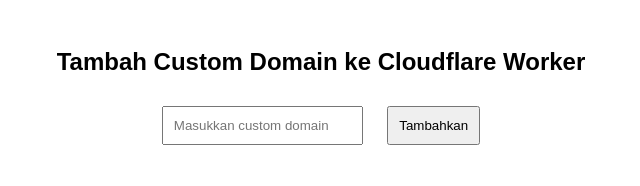
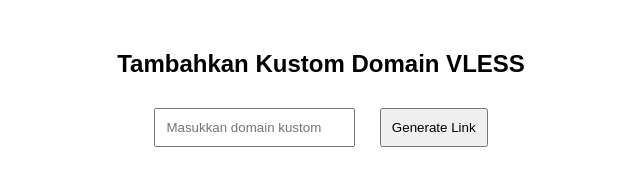
Before and after one commit to halluboys/payment, a plain HTML site: page index.html in a window 1280 px wide. Shown: the whole page, without its empty margins (319-959 px from the left). Drawn offline with Linux system fonts and the light colour scheme.

Commit message:
Update index.html

```diff
--- a/index.html
+++ b/index.html
@@ -3,55 +3,43 @@
 <head>
     <meta charset="UTF-8">
     <meta name="viewport" content="width=device-width, initial-scale=1.0">
-    <title>Tambah Custom Domain ke Cloudflare Worker</title>
+    <title>Kustom Domain VLESS</title>
     <style>
-        body { font-family: Arial, sans-serif; text-align: center; padding: 20px; }
+        body { font-family: Arial, sans-serif; text-align: center; margin: 50px; }
         input, button { padding: 10px; margin: 10px; }
-        #result { margin-top: 20px; font-weight: bold; }
+        #result { margin-top: 20px; }
     </style>
 </head>
 <body>
-    <h2>Tambah Custom Domain ke Cloudflare Worker</h2>
-    <input type="text" id="domain" placeholder="Masukkan custom domain">
-    <button onclick="addDomain()">Tambahkan</button>
-    <p id="result"></p>
+
+    <h2>Tambahkan Kustom Domain VLESS</h2>
+    <input type="text" id="domainInput" placeholder="Masukkan domain kustom">
+    <button onclick="generateVless()">Generate Link</button>
+
+    <div id="result"></div>
 
     <script>
-        async function addDomain() {
-            const domain = document.getElementById("domain").value.trim();
-            const resultElement = document.getElementById("result");
-
+        function generateVless() {
+            let domain = document.getElementById("domainInput").value.trim();
             if (!domain) {
-                resultElement.innerText = "Masukkan domain terlebih dahulu!";
+                alert("Masukkan domain kustom!");
                 return;
             }
 
-            const CLOUDFLARE_ACCOUNT_ID = "39cfb1ce1ee880958c9a66e5da3bdf50"; // Ganti dengan Cloudflare Account ID
-            const CLOUDFLARE_API_TOKEN = "3IWeTRwilv8wjjz1x2pgeJwo4kCMJp6Pc-iiuy9v";   // Ganti dengan API Token Cloudflare
-            const WORKER_NAME = "indonesia";          // Ganti dengan nama Worker Anda
+            let workerURL = "https://indonesia.abihuy.workers.dev/"; // Ganti dengan URL Cloudflare Worker
+            let apiURL = `${workerURL}/?domain=${domain}`;
 
-            const apiUrl = `https://api.cloudflare.com/client/v4/accounts/${39cfb1ce1ee880958c9a66e5da3bdf50}/workers/domains`;
-
-            const response = await fetch(apiUrl, {
-                method: "POST",
-                headers: {
-                    "Authorization": `Bearer ${3IWeTRwilv8wjjz1x2pgeJwo4kCMJp6Pc-iiuy9v}`,
-                    "Content-Type": "application/json"
-                },
-                body: JSON.stringify({
-                    hostname: domain,
-                    service: WORKER_NAME
+            fetch(apiURL)
+                .then(response => response.json())
+                .then(data => {
+                    document.getElementById("result").innerHTML = `
+                        <p><strong>VLESS Link:</strong></p>
+                        <textarea readonly rows="3" cols="50">${data.vless}</textarea>
+                    `;
                 })
-            });
-
-            const data = await response.json();
-
-            if (data.success) {
-                resultElement.innerText = `✅ Domain ${domain} berhasil ditambahkan ke Worker!`;
-            } else {
-                resultElement.innerText = `❌ Gagal: ${data.errors.map(err => err.message).join(", ")}`;
-            }
+                .catch(error => console.error("Error:", error));
         }
     </script>
+
 </body>
 </html>
```
